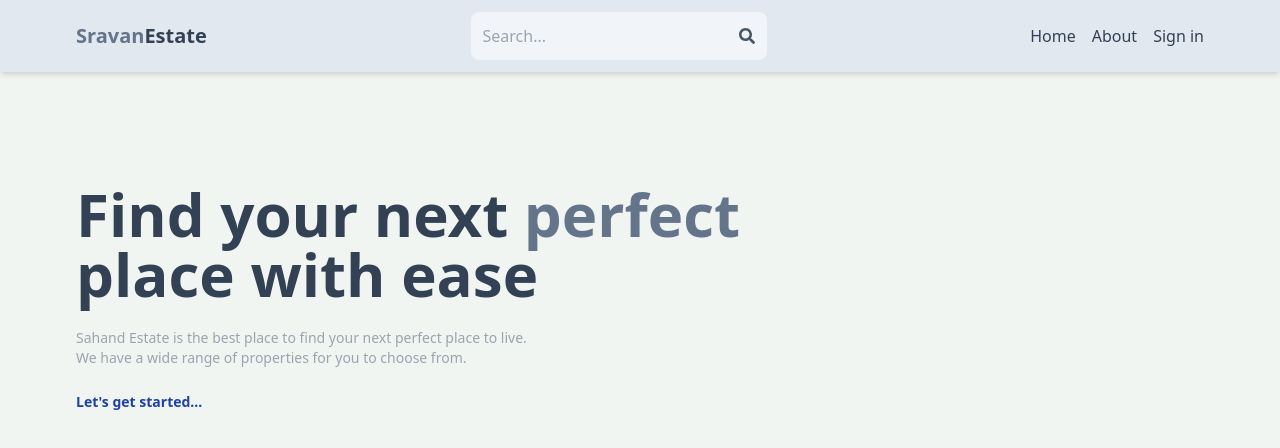
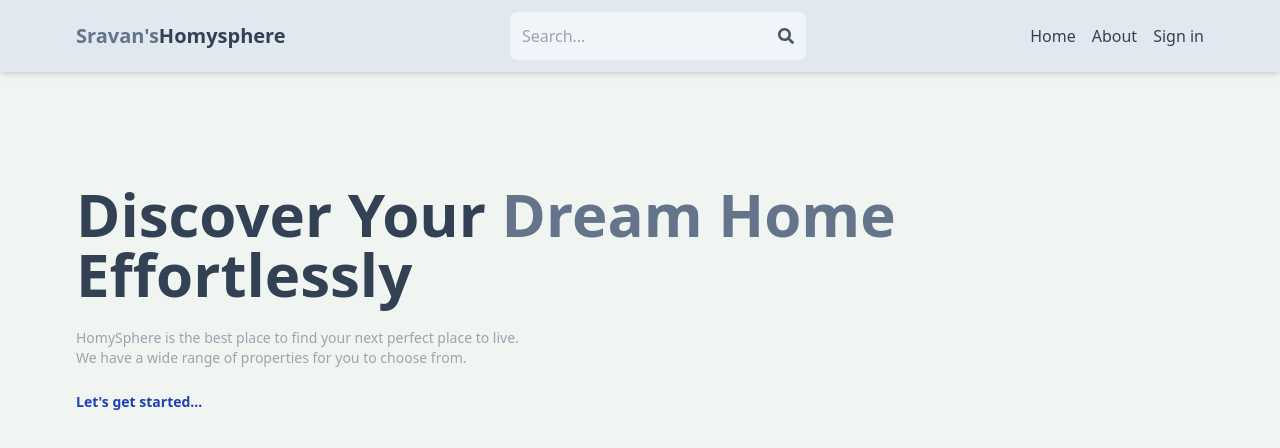
Before and after one commit to SravanSSankar/Mern, a React (Vite) app in the folder client/: page / in a window 1280 px wide. Shown: the top 448 px of the page. Built offline with nearby package versions, Linux system fonts and the light colour scheme; no server answers.

Commit message:
Minor changes

```diff
--- a/client/index.html
+++ b/client/index.html
@@ -4,7 +4,7 @@
     <meta charset="UTF-8" />
 
     <meta name="viewport" content="width=device-width, initial-scale=1.0" />
-    <title>Sravan's Estate</title>
+    <title>HomySphere</title>
   </head>
   <body>
     <div id="root"></div>
--- a/client/src/components/Header.jsx
+++ b/client/src/components/Header.jsx
@@ -26,8 +26,8 @@
        <div className='flex justify-between items-center max-w-6xl mx-auto p-3'>
         <Link to='/'>
         <h1 className='font-bold text-sm sm:text-xl flex flex-wrap'>
-            <span className='text-slate-500'>Sravan</span>
-            <span className='text-slate-700'>Estate</span>
+            <span className='text-slate-500'>Sravan's</span>
+            <span className='text-slate-700'>Homysphere</span>
         </h1>
         </Link>
         <form onSubmit={handleSubmit} className='bg-slate-100 p-3 rounded-lg flex items-center'>
--- a/client/src/pages/About.jsx
+++ b/client/src/pages/About.jsx
@@ -3,8 +3,8 @@
 export default function About() {
   return (
     <div className='py-20 px-4 max-w-6xl mx-auto'>
-    <h1 className='text-3xl font-bold mb-4 text-slate-800'>About Sravan's Estate</h1>
-    <p className='mb-4 text-slate-700'>Sravan's Estate is a leading real estate agency that specializes in helping clients buy, sell, and rent properties in the most desirable neighborhoods. Our team of experienced agents is dedicated to providing exceptional service and making the buying and selling process as smooth as possible.</p>
+    <h1 className='text-3xl font-bold mb-4 text-slate-800'>About HomySphere</h1>
+    <p className='mb-4 text-slate-700'>HomySphereis a leading real estate agency that specializes in helping clients buy, sell, and rent properties in the most desirable neighborhoods. Our team of experienced agents is dedicated to providing exceptional service and making the buying and selling process as smooth as possible.</p>
     <p className='mb-4 text-slate-700'>Our mission is to help our clients achieve their real estate goals by providing expert advice, personalized service, and a deep understanding of the local market. Whether you are looking to buy, sell, or rent a property, we are here to help you every step of the way.</p>
     <p className='mb-4 text-slate-700'>Our team of agents has a wealth of experience and knowledge in the real estate industry, and we are committed to providing the highest level of service to our clients. We believe that buying or selling a property should be an exciting and rewarding experience, and we are dedicated to making that a reality for each and every one of our clients.</p>
   </div>
--- a/client/src/pages/Home.jsx
+++ b/client/src/pages/Home.jsx
@@ -57,13 +57,13 @@
     {/* top */}
     <div className='flex flex-col gap-6 p-28 px-3 max-w-6xl mx-auto'>
       <h1 className='text-slate-700 font-bold text-3xl lg:text-6xl'>
-        Find your next <span className='text-slate-500'>perfect</span>
+        Discover Your <span className='text-slate-500'>Dream Home</span>
 
         <br />
-        place with ease
+        Effortlessly
       </h1>
       <div className='text-gray-400 text-xs sm:text-sm'>
-        Sahand Estate is the best place to find your next perfect place to live.
+      HomySphere is the best place to find your next perfect place to live.
         <br />
         We have a wide range of properties for you to choose from.
       </div>
```
